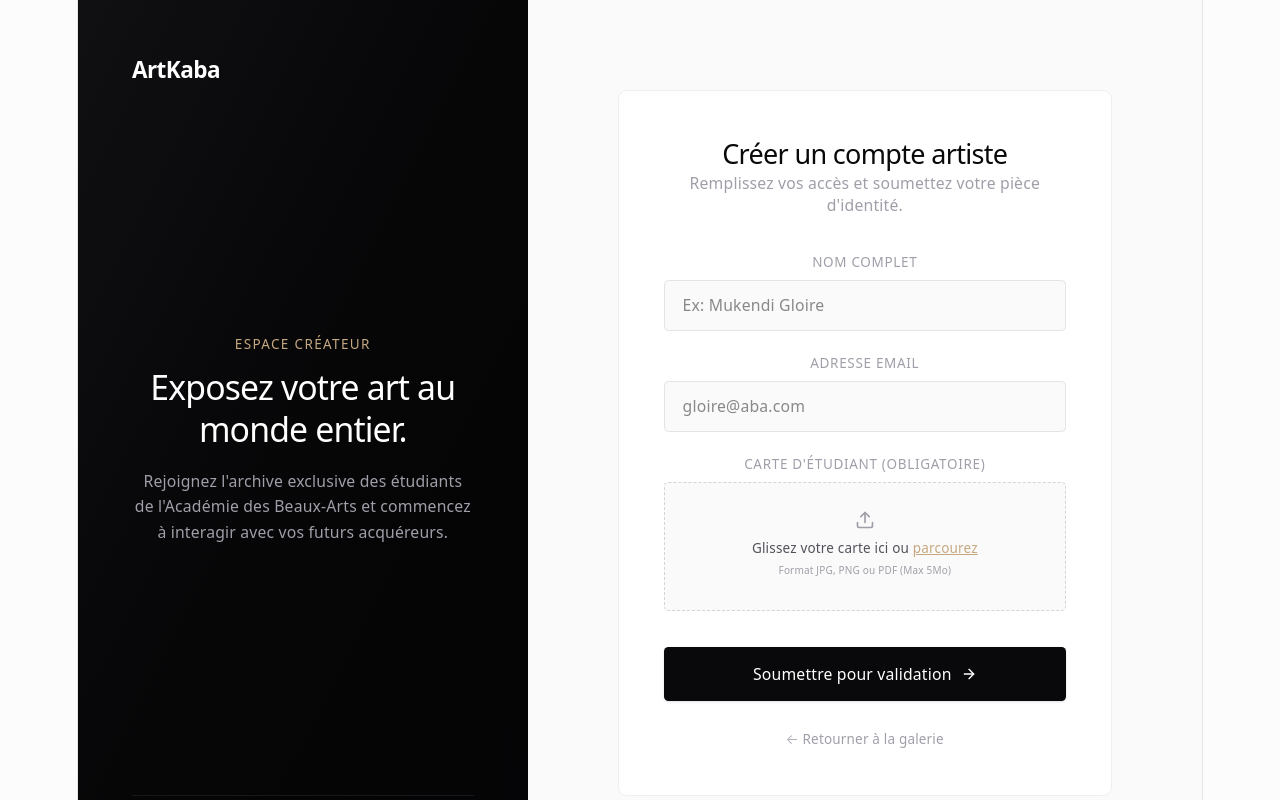
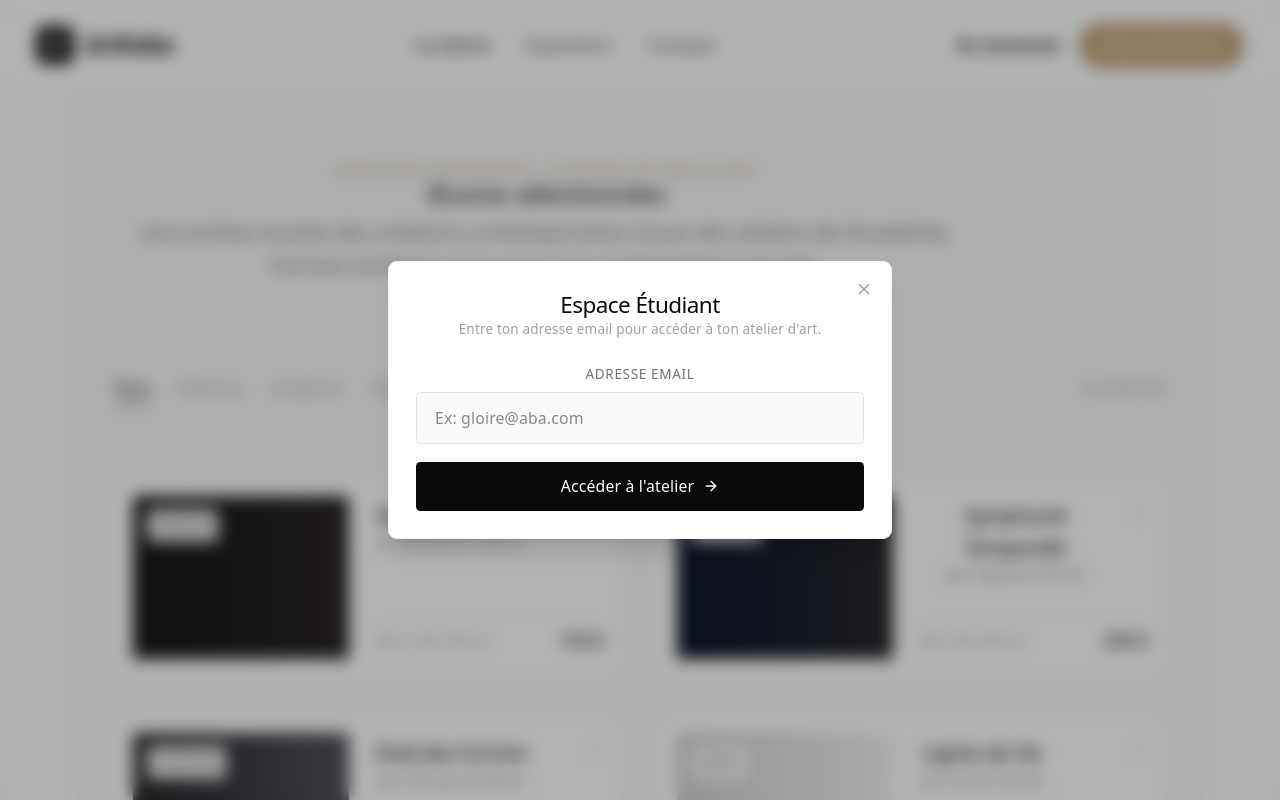
Before and after one commit to manuella-manu/ARTKABA, a React (Vite) app: page / in a window 1280 px wide. Both pictures are taken after a click on the button "Se connecter". Shown: the top 800 px of the page. Built offline with nearby package versions, Linux system fonts and the light colour scheme.

Commit message:
feature: connexion

```diff
--- a/src/App.jsx
+++ b/src/App.jsx
@@ -2,16 +2,19 @@ import React, { useState } from 'react';
 import Navbar from './components/Navbar';
 import Register from './components/Register';
 import StudentDashboard from './components/StudentDashboard';
+import LoginModal from "./components/LoginModal";
 import { SlidersHorizontal, ArrowUpRight } from 'lucide-react';
 
 function App() {
-  // État pour gérer la navigation fluide entre la galerie et l'inscription
-  const [view, setView] = useState("gallery"); // "gallery" ou "register"
+  // 1. GESTION DES ÉTATS (Mis à jour avec isLoginOpen)
+  const [view, setView] = useState("gallery"); // "gallery", "register" ou "dashboard"
+  const [activeCategory, setActiveCategory] = useState("Tous");
+  const [user, setUser] = useState(null); // Infos de l'étudiant connecté via Spring Boot
+  const [isLoginOpen, setIsLoginOpen] = useState(false); // Gère l'affichage de la modale de login
 
   const categories = ["Tous", "Peinture", "Sculpture", "Dessin", "Design"];
-  const [activeCategory, setActiveCategory] = useState("Tous");
 
-  // Catalogue d'œuvres d'art (style abstrait contemporain garanti sans bugs d'images)
+  // Catalogue d'œuvres d'art
   const artworks = [
     {
       id: 1,
@@ -73,28 +76,45 @@ function App() {
     ? artworks
     : artworks.filter(art => art.type === activeCategory);
 
-  // CONDITION : Si l'utilisateur demande à voir l'inscription, on court-circuite la galerie
-  //  La version correcte dans App.jsx :
+  // 2. CONDITION DE ROUTING : Écran Inscription
   if (view === "register") {
     return (
       <Register
         onBackToGallery={() => setView("gallery")}
-        onRegisterSuccess={() => setView("dashboard")} //  IL MANQUAIT CETTE LIGNE !
+        onRegisterSuccess={(data) => {
+          setUser(data);       // On sauvegarde le profil réel retourné par Spring Boot
+          setView("dashboard"); // On l'envoie sur son espace
+        }}
       />
     );
   }
+
+  // 3. CONDITION DE ROUTING : Dashboard Étudiant Dynamique
   if (view === "dashboard") {
-    return <StudentDashboard onLogout={() => setView("gallery")} />;
-  }
+     return (
+       <StudentDashboard
+         user={user}
+         onLogout={() => {
+           setUser(null);      // On efface la session locale
+           setView("gallery"); // Retour à la galerie publique
+         }}
+       />
+     );
+   }
 
   return (
     <div className="w-full min-h-screen bg-[#fafafa] text-zinc-900 antialiased font-light">
-      {/* On passe setView à la Navbar pour lier les actions de clics */}
-      <Navbar onNavigate={setView} />
+
+      {/* 4. NAVBAR CORRIGÉE : On passe les deux fonctions requises */}
+      <Navbar
+        onNavigate={setView}
+        onOpenLogin={() => setIsLoginOpen(true)}
+        user={user}
+      />
 
       <main className="max-w-7xl mx-auto px-4 sm:px-6 lg:px-8 pt-36 pb-20">
 
-        {/* En-tête minimaliste aligné à gauche */}
+        {/* En-tête minimaliste */}
         <div className="max-w-3xl mb-20">
           <p className="text-xs font-medium uppercase tracking-widest text-[#c5a880] mb-3">
             Exposition Permanente • Académie des Beaux-Arts
@@ -108,7 +128,7 @@ function App() {
           </p>
         </div>
 
-        {/* Barre de Filtres - Ligne fine minimaliste */}
+        {/* Barre de Filtres */}
         <div className="flex flex-col sm:flex-row sm:items-center justify-between gap-6 border-b border-zinc-200 pb-4 mb-12 w-full">
           <div className="flex flex-wrap gap-6 items-center">
             {categories.map((cat, i) => (
@@ -138,8 +158,7 @@ function App() {
               key={art.id}
               className="group flex flex-col sm:flex-row bg-white border border-zinc-200/60 p-4 rounded-lg transition-all duration-300 hover:border-zinc-300 hover:shadow-[0_4px_20px_-6px_rgba(0,0,0,0.02)]"
             >
-
-              {/* Partie Gauche : Le bloc visuel en format Paysage horizontal */}
+              {/* Partie Gauche : Visuel */}
               <div className="w-full sm:w-48 aspect-[3/2] sm:aspect-square md:aspect-[4/3] flex-shrink-0 rounded bg-zinc-100 overflow-hidden relative">
                 <div className={`w-full h-full ${art.bgStyle} transition-transform duration-700 ease-out group-hover:scale-102`} />
                 <div className="absolute top-3 left-3 bg-white/90 backdrop-blur-sm px-2 py-0.5 rounded text-[10px] font-medium uppercase tracking-wider text-zinc-600 border border-zinc-200/20">
@@ -147,9 +166,8 @@ function App() {
                 </div>
               </div>
 
-              {/* Partie Droite : Informations alignées de façon rectiligne */}
+              {/* Partie Droite : Infos */}
               <div className="flex flex-col justify-between flex-1 mt-4 sm:mt-0 sm:pl-6 py-1">
-
                 <div className="flex justify-between items-start gap-4">
                   <div>
                     <h4 className="font-normal text-zinc-950 text-lg tracking-tight group-hover:text-[#c5a880] transition-colors duration-300">
@@ -159,14 +177,11 @@ function App() {
                       par {art.artist}
                     </p>
                   </div>
-
-                  {/* Flèche icône haut-droite style galerie d'art pro */}
                   <span className="text-zinc-300 group-hover:text-zinc-950 transition-colors duration-300 mt-1">
                     <ArrowUpRight size={18} />
                   </span>
                 </div>
 
-                {/* Bas de la carte : Séparation fine rectiligne */}
                 <div className="mt-6 pt-3 border-t border-zinc-100 flex justify-between items-center">
                   <span className="text-xs text-zinc-400 tracking-wide">
                     Dim. {art.size}
@@ -175,13 +190,20 @@ function App() {
                     {art.price}
                   </span>
                 </div>
-
               </div>
-
             </div>
           ))}
         </div>
 
+        {/* 5. MODALE DE LOGIN (Utilise l'état isLoginOpen correctement déclaré) */}
+        <LoginModal
+          isOpen={isLoginOpen}
+          onClose={() => setIsLoginOpen(false)}
+          onLoginSuccess={(etudiantConnecte) => {
+            setUser(etudiantConnecte); // Sauvegarde l'étudiant connecté
+            setView("dashboard");       // Propulse sur son espace
+          }}
+        />
       </main>
     </div>
   );
--- /dev/null
+++ b/src/components/LoginModal.jsx
@@ -0,0 +1,87 @@
+import React, { useState } from "react";
+import { X, ArrowRight } from "lucide-react";
+
+function LoginModal({ isOpen, onClose, onLoginSuccess }) {
+  const [email, setEmail] = useState("");
+  const [errorMessage, setErrorMessage] = useState("");
+  const [loading, setLoading] = useState(false);
+
+  if (!isOpen) return null;
+
+  const handleSubmit = async (e) => {
+    e.preventDefault();
+    setErrorMessage("");
+    setLoading(true);
+
+    try {
+      const response = await fetch("http://localhost:8080/api/auth/login", {
+        method: "POST",
+        headers: {
+          "Content-Type": "application/json",
+        },
+        body: JSON.stringify({ email: email }),
+      });
+
+      if (response.ok) {
+        const etudiantConnecte = await response.json();
+        console.log("Connexion réussie :", etudiantConnecte);
+        onLoginSuccess(etudiantConnecte); // Envoie les données à App.jsx
+        onClose(); // Ferme la modale
+      } else {
+        const errorText = await response.text();
+        setErrorMessage(errorText);
+      }
+    } catch (error) {
+      setErrorMessage("Erreur réseau. Vérifie que le backend Spring Boot est démarré.");
+    } finally {
+      setLoading(false);
+    }
+  };
+
+  return (
+    <div className="fixed inset-0 bg-black/30 backdrop-blur-sm flex items-center justify-center z-50 p-4">
+      <div className="bg-white w-full max-w-md rounded-lg p-6 relative border border-zinc-100 shadow-xl">
+
+        {/* Bouton Fermer */}
+        <button onClick={onClose} className="absolute right-4 top-4 text-zinc-400 hover:text-zinc-600 transition-colors">
+          <X size={18} />
+        </button>
+
+        {/* En-tête */}
+        <div className="mb-6">
+          <h3 className="text-xl font-light text-zinc-950 tracking-tight">Espace Étudiant</h3>
+          <p className="text-zinc-400 text-xs mt-1">Entre ton adresse email pour accéder à ton atelier d'art.</p>
+        </div>
+
+        {/* Formulaire */}
+        <form onSubmit={handleSubmit} className="space-y-4">
+          <div>
+            <label className="block text-xs font-medium text-zinc-500 uppercase tracking-wider mb-2">Adresse Email</label>
+            <input
+              type="email"
+              required
+              value={email}
+              onChange={(e) => setEmail(e.target.value)}
+              placeholder="Ex: gloire@aba.com"
+              className="w-full bg-[#fafafa] border border-zinc-200 rounded px-4 py-3 text-sm focus:outline-none focus:border-zinc-950 transition-colors text-zinc-900"
+            />
+          </div>
+
+          {errorMessage && (
+            <p className="text-red-500 text-xs font-normal mt-1">{errorMessage}</p>
+          )}
+
+          <button
+            type="submit"
+            disabled={loading}
+            className="w-full bg-zinc-950 hover:bg-zinc-900 text-white font-medium py-3 rounded transition-all text-sm flex items-center justify-center gap-2 mt-2 disabled:bg-zinc-400 cursor-pointer"
+          >
+            {loading ? "Connexion..." : "Accéder à l'atelier"} <ArrowRight size={16} />
+          </button>
+        </form>
+      </div>
+    </div>
+  );
+}
+
+export default LoginModal;
--- a/src/components/Navbar.jsx
+++ b/src/components/Navbar.jsx
@@ -1,14 +1,25 @@
 import React from 'react';
 import { Palette, Menu } from 'lucide-react';
 
-// CRUCIAL : On ajoute { onNavigate } entre les parenthèses ici
-function Navbar({ onNavigate }) {
+// On ajoute "user" dans les propriétés reçues
+function Navbar({ onNavigate, onOpenLogin, user }) {
+
+  const handleEspaceEtudiantClick = () => {
+    if (user) {
+      // Si l'étudiant est connecté, on l'envoie directement sur son dashboard
+      onNavigate("dashboard");
+    } else {
+      // S'il n'est pas connecté, on l'envoie vers l'inscription
+      onNavigate("register");
+    }
+  };
+
   return (
     <nav className="w-full bg-white/80 backdrop-blur-md border-b border-zinc-100 fixed top-0 left-0 z-50">
       <div className="max-w-7xl mx-auto px-4 sm:px-6 lg:px-8">
         <div className="flex justify-between h-20 items-center">
 
-          {/* Logo - Retour à la galerie */}
+          {/* Logo */}
           <div
             onClick={() => onNavigate("gallery")}
             className="flex items-center gap-2.5 cursor-pointer select-none"
@@ -23,7 +34,7 @@ function Navbar({ onNavigate }) {
           <div className="hidden md:flex items-center gap-8 text-sm font-medium text-zinc-600">
             <button
               onClick={() => onNavigate("gallery")}
-              className="text-zinc-950 hover:text-zinc-950 transition-colors cursor-pointer bg-transparent border-none"
+              className="text-zinc-950 hover:text-zinc-950 transition-colors cursor-pointer bg-transparent border-none font-medium"
             >
               La Galerie
             </button>
@@ -33,18 +44,23 @@ function Navbar({ onNavigate }) {
 
           {/* Boutons d'actions */}
           <div className="flex items-center gap-4">
+
+            {/* On affiche "Se connecter" UNIQUEMENT si personne n'est connecté */}
+            {!user && (
               <button
-              onClick={() => onNavigate("register")}
+                onClick={onOpenLogin}
                 className="hidden sm:block text-sm font-semibold text-zinc-900 hover:text-zinc-600 transition-colors cursor-pointer bg-transparent border-none"
               >
                 Se connecter
               </button>
+            )}
 
+            {/* Ce bouton devient dynamique ! */}
             <button
-              onClick={() => onNavigate("register")}
+              onClick={handleEspaceEtudiantClick}
               className="bg-[#c5a880] hover:bg-[#b3966e] text-white text-sm font-medium px-5 py-2.5 rounded-full transition-all shadow-sm hover:shadow-md cursor-pointer"
             >
-              Espace Étudiant
+              {user ? "Mon Tableau de Bord" : "Espace Étudiant"}
             </button>
 
             <button className="md:hidden text-zinc-700 p-1 cursor-pointer bg-transparent border-none">
--- a/src/components/Register.jsx
+++ b/src/components/Register.jsx
@@ -5,6 +5,9 @@ import { Upload, ShieldCheck, ArrowRight, X } from 'lucide-react';
 function Register({ onBackToGallery, onRegisterSuccess }) {
   const [dragActive, setDragActive] = useState(false);
   const [fileName, setFileName] = useState("");
+  const [nom, setNom] = useState("");
+  const [email, setEmail] = useState("");
+  const [errorMessage, setErrorMessage] = useState("");
 
   // Gestion du Drag & Drop pour la carte d'étudiant
   const handleDrag = (e) => {
@@ -32,12 +35,43 @@ function Register({ onBackToGallery, onRegisterSuccess }) {
     }
   };
 
-  const handleSubmit = (e) => {
-    e.preventDefault();
-    // Plus tard, on mettra la logique d'envoi vers l'API ici
-    // Pour l'instant, on déclenche directement la bascule vers le dashboard !
-    onRegisterSuccess();
+
+  const handleSubmit = async (e) => {
+  e.preventDefault();
+  setErrorMessage(""); // On réinitialise l'erreur à chaque tentative
+
+  // Préparation de l'objet étudiant à envoyer au Backend
+  const etudiantData = {
+    nom: nom,
+    email: email,
+    carteEtudiantUrl: fileName || "carte_fictive.pdf" // En attendant de gérer le vrai upload de fichier
   };
+
+  try {
+    const response = await fetch("http://localhost:8080/api/auth/register", {
+      method: "POST",
+      headers: {
+        "Content-Type": "application/json",
+      },
+      body: JSON.stringify(etudiantData),
+    });
+
+    if (response.ok) {
+      const data = await response.json();
+      console.log("Étudiant créé avec succès dans MySQL !", data);
+
+      // Succès ! On redirige l'étudiant vers son dashboard
+      onRegisterSuccess();
+    } else {
+      // Si Spring Boot renvoie une erreur (ex: Code 400 Bad Request)
+      const errorText = await response.text();
+      setErrorMessage(errorText);
+    }
+  } catch (error) {
+    console.error("Erreur réseau :", error);
+    setErrorMessage("Impossible de joindre le serveur. Vérifie que Spring Boot est démarré.");
+  }
+};
 
   return (
     <div className="w-full min-h-screen bg-[#fafafa] flex flex-col lg:flex-row antialiased font-light pt-20 lg:pt-0">
@@ -84,6 +118,8 @@ function Register({ onBackToGallery, onRegisterSuccess }) {
               <input
                 type="text"
                 required
+                value={nom}
+                onChange={(e) => setNom(e.target.value)}
                 placeholder="Ex: Mukendi Gloire"
                 className="w-full bg-[#fafafa] border border-zinc-200 rounded px-4 py-3 text-sm focus:outline-none focus:border-zinc-950 transition-colors font-normal text-zinc-900"
               />
@@ -95,6 +131,8 @@ function Register({ onBackToGallery, onRegisterSuccess }) {
               <input
                 type="email"
                 required
+                value={email}
+                onChange={(e) => setEmail(e.target.value)}
                 placeholder="gloire@aba.com"
                 className="w-full bg-[#fafafa] border border-zinc-200 rounded px-4 py-3 text-sm focus:outline-none focus:border-zinc-950 transition-colors font-normal text-zinc-900"
               />
@@ -143,6 +181,9 @@ function Register({ onBackToGallery, onRegisterSuccess }) {
                 )}
               </div>
             </div>
+            {errorMessage && (
+              <p className="text-red-500 text-xs font-normal mt-2">{errorMessage}</p>
+            )}
 
             {/* Bouton Soumettre - Déclenche handleSubmit */}
             <button type="submit" className="w-full bg-zinc-950 hover:bg-zinc-900 text-white font-medium py-3.5 rounded transition-all text-sm flex items-center justify-center gap-2 mt-8 shadow-sm cursor-pointer">
```
Also changed, not shown: src/components/StudentDashboard.jsx (+10 -2 lines). Lines whose indentation alone changed are shown as unchanged.
